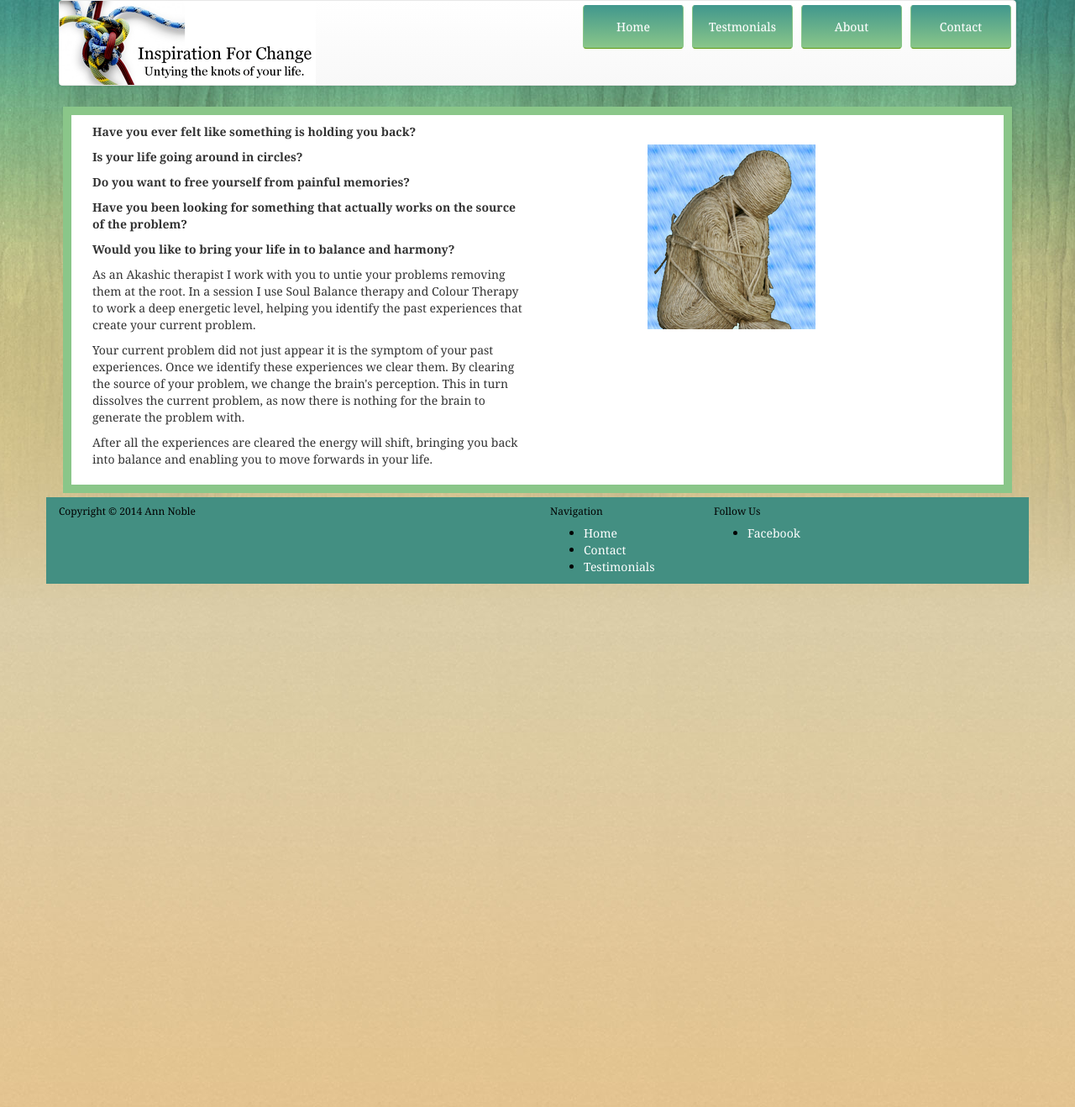
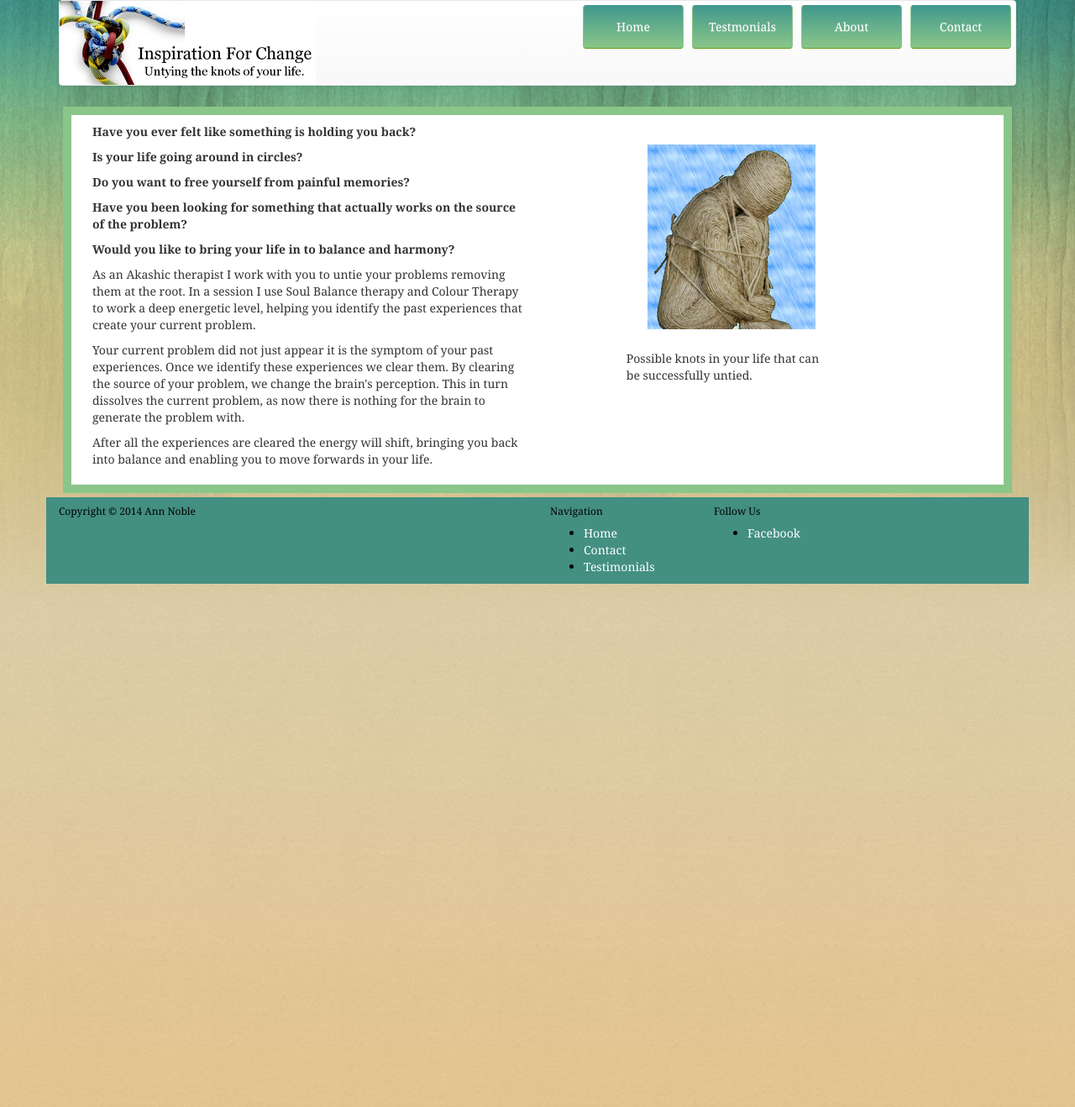
Before and after one commit to designerwebhosting/inspirationforchange, a Jekyll site: the page built from index.md, in a window 1280 px wide. Shown: the whole page at 84% size. Built offline with Jekyll 4.4.1, drawn with Linux system fonts in a browser that asks for light colours; nearby versions of some CDN libraries; some of the changed lines change nothing that is shown.

Commit message:
Updated '_layouts/index.html' via CloudCannon

```diff
--- a/_layouts/index.html
+++ b/_layouts/index.html
@@ -11,8 +11,9 @@ layout: default
     		</div>
     		<div class="col-md-3 col-md-offset-1">
     			<img src="/images/body.png" alt="body" style="padding: 25px;">
+    			<p>Possible knots in your life that can be successfully untied.</p>
+
     			<!--
-    			<p></div>Possible knots in your life that can be successfully untied.</p>
     			<p>Ancestral Pattens</p>
     			<p>Soul contracts</p>
                 <p>Past life trauma    Past life vows</p>
```
